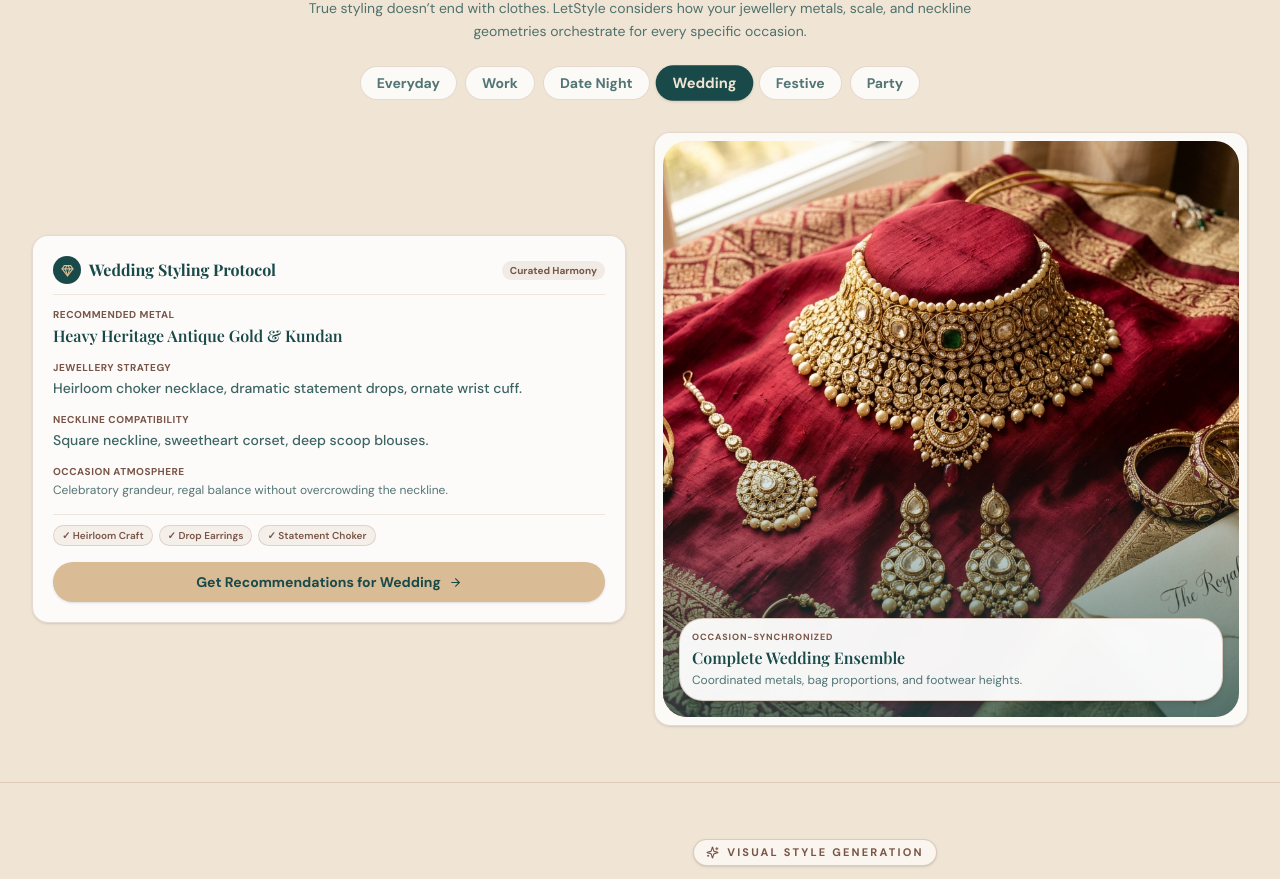
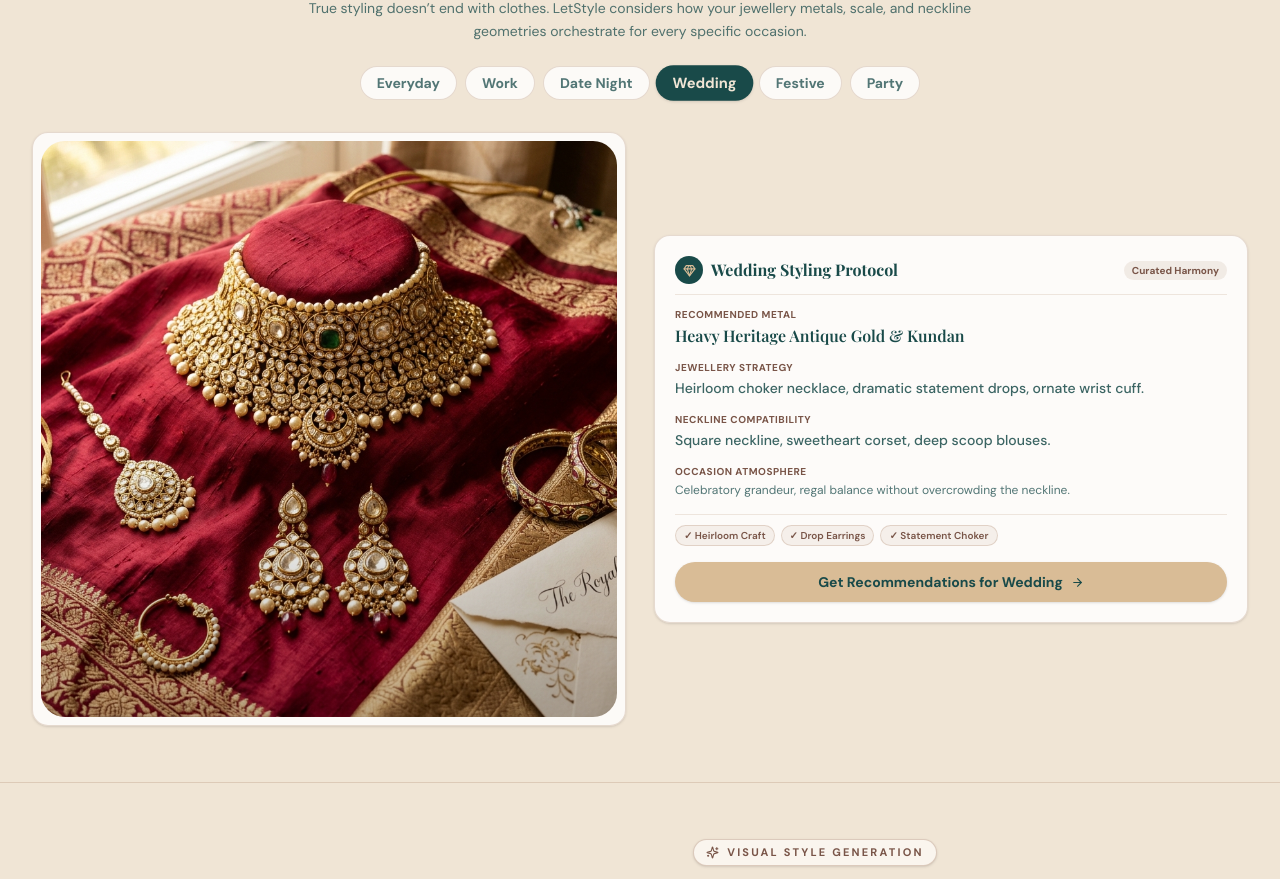
Before and after one commit to teamai-botivate/skin-tone, a Next.js app: page / in a window 1280 px wide. Shown: the part 4111-4990 px from the top of the page. Built offline with nearby package versions, Linux system fonts and the light colour scheme; no server answers; a web font is replaced by a local one.

Commit message:
style: swap occasion columns with visual on left and remove bottom overlay card

```diff
--- a/src/features/landing/OccasionSection.tsx
+++ b/src/features/landing/OccasionSection.tsx
@@ -119,7 +119,19 @@
 
         {/* Feature Showcase Grid */}
         <div className="mt-6 sm:mt-8 grid gap-5 sm:gap-7 lg:grid-cols-2 items-center">
-          {/* Left: Detail Information Card */}
+          {/* Left: Editorial Flatlay / Product Visual */}
+          <div className="relative overflow-hidden rounded-xl sm:rounded-2xl border border-[#B08A70]/30 bg-white/80 p-1.5 sm:p-2 shadow-sm">
+            <div className="relative aspect-[16/10] sm:aspect-square w-full overflow-hidden rounded-lg sm:rounded-xl bg-[#F0E5D5]">
+              <img
+                src={current.image}
+                alt={`${current.name} jewellery and accessories inspiration`}
+                className="size-full object-cover transition duration-700 hover:scale-105"
+              />
+              <div className="pointer-events-none absolute inset-0 bg-gradient-to-t from-black/25 via-transparent to-transparent" />
+            </div>
+          </div>
+
+          {/* Right: Detail Information Card */}
           <div className="rounded-xl sm:rounded-2xl border border-[#B08A70]/30 bg-white/85 p-3.5 sm:p-5 shadow-sm">
             <div className="flex items-center justify-between border-b border-[#B08A70]/20 pb-2.5">
               <div className="flex items-center gap-2">
@@ -199,30 +211,6 @@
               <ArrowRight size={13} />
             </button>
           </div>
-
-          {/* Right: Editorial Flatlay / Product Visual */}
-          <div className="relative overflow-hidden rounded-xl sm:rounded-2xl border border-[#B08A70]/30 bg-white/80 p-1.5 sm:p-2 shadow-sm">
-            <div className="relative aspect-[16/10] sm:aspect-square w-full overflow-hidden rounded-lg sm:rounded-xl bg-[#F0E5D5]">
-              <img
-                src={current.image}
-                alt={`${current.name} jewellery and accessories inspiration`}
-                className="size-full object-cover transition duration-700 hover:scale-105"
-              />
-              <div className="absolute inset-0 bg-gradient-to-t from-[#194A49]/70 via-transparent to-transparent" />
-
-              <div className="absolute bottom-2.5 inset-x-2.5 sm:bottom-4 sm:inset-x-4 rounded-lg sm:rounded-xl border border-[#B08A70]/40 bg-white/95 p-2.5 sm:p-3 text-[#194A49] backdrop-blur-md shadow-md">
-                <p className="text-[8px] sm:text-[9px] uppercase font-bold tracking-widest text-[#795548]">
-                  Occasion-Synchronized
-                </p>
-                <p className="font-serif text-sm sm:text-base font-semibold mt-0.5 text-[#194A49]">
-                  Complete {current.name} Ensemble
-                </p>
-                <p className="text-[11px] sm:text-xs text-[#194A49]/75 mt-0.5 line-clamp-1">
-                  Coordinated metals, bag proportions, and footwear heights.
-                </p>
-              </div>
-            </div>
-          </div>
         </div>
       </div>
     </section>
```
